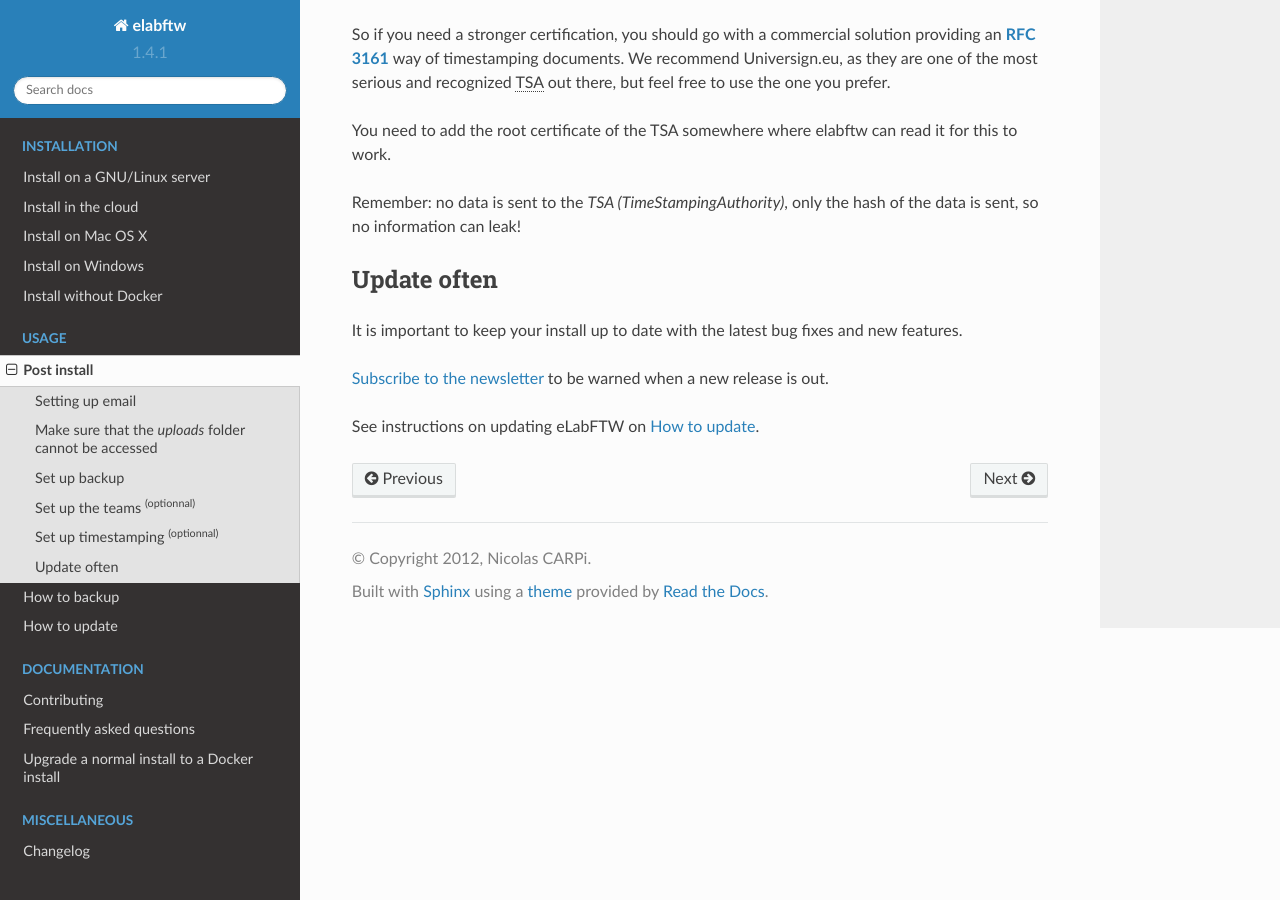
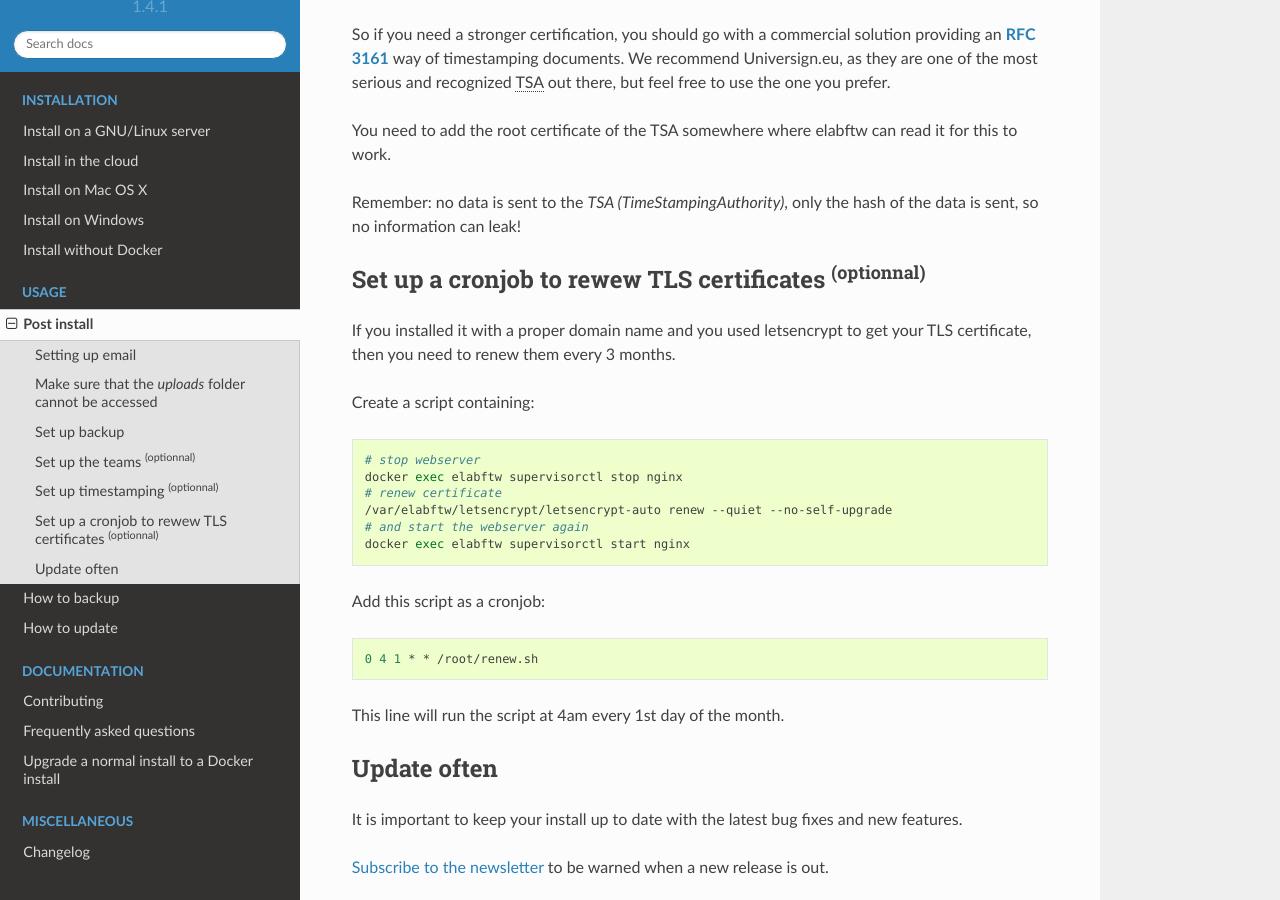
Before and after one commit to elabftw/elabdoc, a Sphinx documentation site: the page built from doc/postinstall.rst, in a window 1280 px wide and 900 px high, scrolled down 1113 px. Built offline with Sphinx 7.4.7 and the Read the Docs theme 2.0.0, drawn with Linux system fonts in a browser that asks for light colours; pages that are not in the unit, such as notebooks, are missing from menus.

Commit message:
add instructions to renew certificate

```diff
--- a/doc/postinstall.rst
+++ b/doc/postinstall.rst
@@ -42,6 +42,30 @@ You need to add the root certificate of the TSA somewhere where elabftw can read
 
 Remember: no data is sent to the `TSA (TimeStampingAuthority)`, only the hash of the data is sent, so no information can leak!
 
+Set up a cronjob to rewew TLS certificates :sup:`(optionnal)`
+-------------------------------------------------------------
+
+If you installed it with a proper domain name and you used letsencrypt to get your TLS certificate, then you need to renew them every 3 months.
+
+Create a script containing:
+
+.. code-block:: bash
+
+    # stop webserver
+    docker exec elabftw supervisorctl stop nginx
+    # renew certificate
+    /var/elabftw/letsencrypt/letsencrypt-auto renew --quiet --no-self-upgrade
+    # and start the webserver again
+    docker exec elabftw supervisorctl start nginx
+
+Add this script as a cronjob:
+
+.. code-block:: bash
+
+    0 4 1 * * /root/renew.sh
+
+This line will run the script at 4am every 1st day of the month.
+
 Update often
 ------------
 
```
